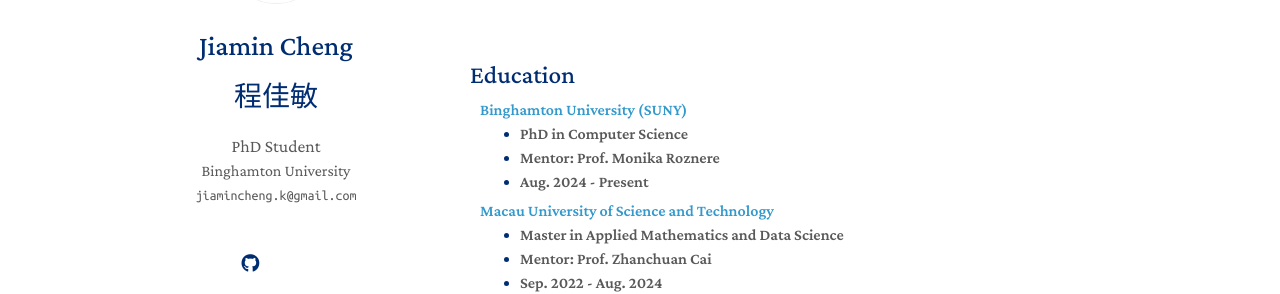
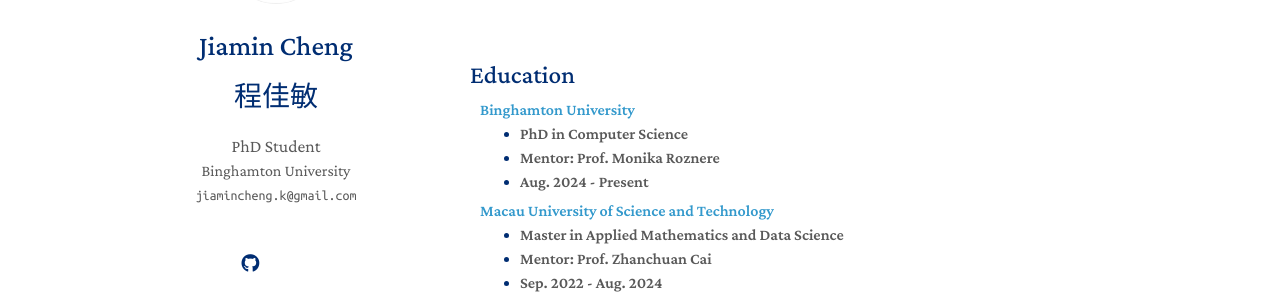
Before and after one commit to jiamincheng/jiamincheng.github.io, a Jekyll site: the page built from index.md, in a window 1280 px wide and 900 px high. Shown: the part 208-502 px from the top of the window. Built offline with Jekyll 4.4.1, drawn with Linux system fonts in a browser that asks for light colours; a style sheet for code colours, icons or effects is not loaded.

Commit message:
Update education.md

```diff
--- a/_includes/education.md
+++ b/_includes/education.md
@@ -2,7 +2,7 @@
 
 <h2 style="margin: 60px 0px 10px;">Education</h2>
 
-<h4 style="margin:0 10px 0;"><a href="https://www.binghamton.edu/">Binghamton University (SUNY)</a>
+<h4 style="margin:0 10px 0;"><a href="https://www.binghamton.edu/">Binghamton University</a>
 
 <ul style="margin:0 0 5px;">
   <li><autocolor>PhD in Computer Science</autocolor></li>
```
